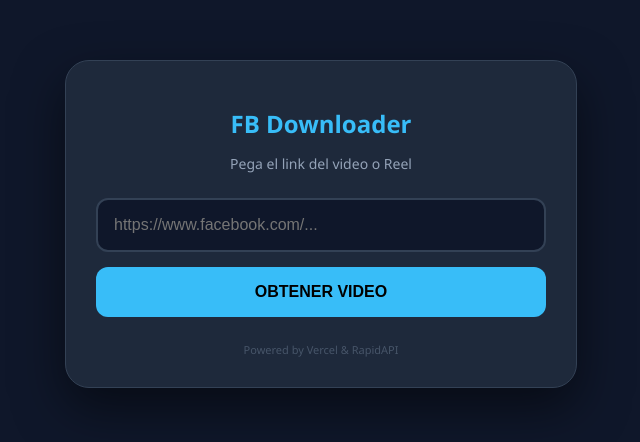
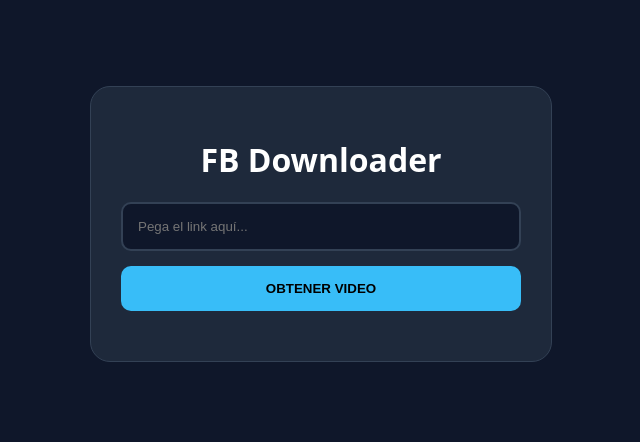
Before and after one commit to chinchainfo-hub/fb-dowloader, a website: page index.html in a window 1280 px wide. Shown: the part 196-638 px from the top of the page, without its empty margins (319-959 px from the left). Drawn offline with Linux system fonts and the light colour scheme.

Commit message:
Update index.html

```diff
--- a/index.html
+++ b/index.html
@@ -3,191 +3,72 @@
 <head>
     <meta charset="UTF-8">
     <meta name="viewport" content="width=device-width, initial-scale=1.0">
-    <title>FB Downloader - Pro</title>
+    <title>FB Downloader - Fixed</title>
     <style>
-        :root {
-            --primary: #38bdf8;
-            --secondary: #1e293b;
-            --bg: #0f172a;
-            --success: #22c55e;
-            --text: #ffffff;
-        }
-
-        body {
-            font-family: 'Segoe UI', system-ui, -apple-system, sans-serif;
-            background-color: var(--bg);
-            color: var(--text);
-            display: flex;
-            justify-content: center;
-            align-items: center;
-            min-height: 100vh;
-            margin: 0;
-            padding: 20px;
-        }
-
-        .container {
-            background-color: var(--secondary);
-            padding: 30px;
-            border-radius: 24px;
-            box-shadow: 0 20px 50px rgba(0, 0, 0, 0.5);
-            width: 100%;
-            max-width: 450px;
-            text-align: center;
-            border: 1px solid #334155;
-        }
-
-        h1 {
-            color: var(--primary);
-            font-size: 24px;
-            margin-bottom: 5px;
-        }
-
-        .subtitle {
-            color: #94a3b8;
-            font-size: 14px;
-            margin-bottom: 25px;
-        }
-
-        input[type="text"] {
-            width: 100%;
-            padding: 16px;
-            border-radius: 12px;
-            border: 2px solid #334155;
-            background: #0f172a;
-            color: white;
-            font-size: 16px;
-            box-sizing: border-box;
-            outline: none;
-            margin-bottom: 15px;
-        }
-
-        input[type="text"]:focus {
-            border-color: var(--primary);
-        }
-
-        button {
-            width: 100%;
-            padding: 16px;
-            background-color: var(--primary);
-            color: #000;
-            border: none;
-            border-radius: 12px;
-            font-weight: 800;
-            font-size: 16px;
-            cursor: pointer;
-            transition: all 0.2s;
-        }
-
-        button:hover { opacity: 0.9; transform: translateY(-1px); }
-        button:disabled { background-color: #475569; cursor: not-allowed; }
-
+        :root { --primary: #38bdf8; --bg: #0f172a; --card: #1e293b; --success: #22c55e; }
+        body { font-family: system-ui, sans-serif; background: var(--bg); color: white; display: flex; justify-content: center; align-items: center; min-height: 100vh; margin: 0; padding: 20px; }
+        .container { background: var(--card); padding: 30px; border-radius: 20px; width: 100%; max-width: 400px; text-align: center; border: 1px solid #334155; }
+        input { width: 100%; padding: 15px; border-radius: 10px; border: 2px solid #334155; background: #0f172a; color: white; margin-bottom: 15px; box-sizing: border-box; }
+        button { width: 100%; padding: 15px; background: var(--primary); color: #000; border: none; border-radius: 10px; font-weight: bold; cursor: pointer; }
         #status { margin-top: 20px; font-size: 14px; color: var(--primary); }
-
-        /* Estilos para el Thumbnail y Resultados */
-        .results-area { margin-top: 25px; }
-
-        .thumbnail {
-            width: 100%;
-            border-radius: 12px;
-            margin-bottom: 15px;
-            border: 1px solid #38bdf8;
-            display: none; /* Se oculta hasta que haya imagen */
-        }
-
-        .dl-btn {
-            display: block;
-            background-color: var(--success);
-            color: white;
-            text-decoration: none;
-            text-align: center;
-            padding: 15px;
-            border-radius: 12px;
-            margin-bottom: 10px;
-            font-weight: bold;
-            font-size: 14px;
-        }
-
-        .dl-btn:nth-child(even) {
-            background-color: #3b82f6; /* Color diferente para el segundo link */
-        }
-
-        .footer { margin-top: 25px; font-size: 11px; color: #475569; }
+        .thumbnail { width: 100%; border-radius: 10px; margin: 20px 0; display: none; border: 1px solid var(--primary); }
+        .dl-btn { display: block; background: var(--success); color: white; text-decoration: none; padding: 15px; border-radius: 10px; margin-top: 10px; font-weight: bold; }
     </style>
 </head>
 <body>
 
     <div class="container">
         <h1>FB Downloader</h1>
-        <p class="subtitle">Pega el link del video o Reel</p>
-
-        <input type="text" id="videoUrl" placeholder="https://www.facebook.com/...">
-        <button id="mainBtn" onclick="obtenerVideo()">OBTENER VIDEO</button>
+        <input type="text" id="videoUrl" placeholder="Pega el link aquí...">
+        <button onclick="obtenerVideo()">OBTENER VIDEO</button>
 
         <div id="status"></div>
-
-        <div id="results" class="results-area">
-            <img id="thumb" class="thumbnail" src="" alt="Thumbnail">
-            <div id="linksContainer"></div>
-        </div>
-
-        <div class="footer">Powered by Vercel & RapidAPI</div>
+        <img id="thumb" class="thumbnail">
+        <div id="results"></div>
     </div>
 
     <script>
         async function obtenerVideo() {
-            const input = document.getElementById('videoUrl');
+            const url = document.getElementById('videoUrl').value.trim();
             const status = document.getElementById('status');
             const thumb = document.getElementById('thumb');
-            const linksContainer = document.getElementById('linksContainer');
-            const btn = document.getElementById('mainBtn');
+            const results = document.getElementById('results');
 
-            if (!input.value.trim()) return alert("Pega una URL");
+            if(!url) return alert("Pega una URL");
 
-            // Limpiar previa búsqueda
-            status.innerText = "Buscando video...";
-            status.style.color = "#38bdf8";
+            status.innerText = "Procesando respuesta...";
+            results.innerHTML = "";
             thumb.style.display = "none";
-            linksContainer.innerHTML = "";
-            btn.disabled = true;
 
             try {
-                const response = await fetch(`/api/download?url=${encodeURIComponent(input.value.trim())}`);
+                const response = await fetch(`/api/download?url=${encodeURIComponent(url)}`);
                 const data = await response.json();
 
-                // Analizamos el Array que recibimos según tu consola
-                if (Array.isArray(data) && data.length > 0) {
-                    const videoInfo = data[0];
+                // LOGICA DE ESCANEO PARA EL FORMATO QUE VISTE EN CONSOLA
+                let videoData = Array.isArray(data) ? data[0] : data;
 
-                    // 1. Mostrar Thumbnail
-                    if (videoInfo.pictureUrl) {
-                        thumb.src = videoInfo.pictureUrl;
+                if (videoData && videoData.urls) {
+                    // Mostrar imagen si existe
+                    if (videoData.pictureUrl) {
+                        thumb.src = videoData.pictureUrl;
                         thumb.style.display = "block";
                     }
 
-                    // 2. Mostrar Botones de descarga
-                    if (videoInfo.urls && videoInfo.urls.length > 0) {
-                        status.innerText = "¡Video listo!";
-                        videoInfo.urls.forEach(v => {
-                            const cal = v.subname ? v.subname.toUpperCase() : "DESCARGAR";
-                            linksContainer.innerHTML += `
-                                <a href="${v.url}" class="dl-btn" target="_blank" rel="noopener">
-                                    DESCARGAR ${cal}
-                                </a>`;
-                        });
-                    } else {
-                        status.innerText = "No se encontraron links de descarga.";
-                    }
+                    // Generar botones para cada URL encontrada
+                    videoData.urls.forEach((item, index) => {
+                        const calidad = item.subname ? item.subname.toUpperCase() : `Opción ${index + 1}`;
+                        const linkHtml = `<a href="${item.url}" class="dl-btn" target="_blank">DESCARGAR ${calidad}</a>`;
+                        results.innerHTML += linkHtml;
+                    });
 
+                    status.innerText = "¡Video encontrado!";
                 } else {
-                    status.innerText = "La API no encontró el video. Verifica que sea público.";
-                    status.style.color = "#ef4444";
+                    status.innerText = "No se encontraron links. Revisa la consola (F12).";
+                    console.log("Datos recibidos pero no procesados:", data);
                 }
-
             } catch (err) {
                 status.innerText = "Error de conexión.";
-                status.style.color = "#ef4444";
-            } finally {
-                btn.disabled = false;
+                console.error(err);
             }
         }
     </script>
```
